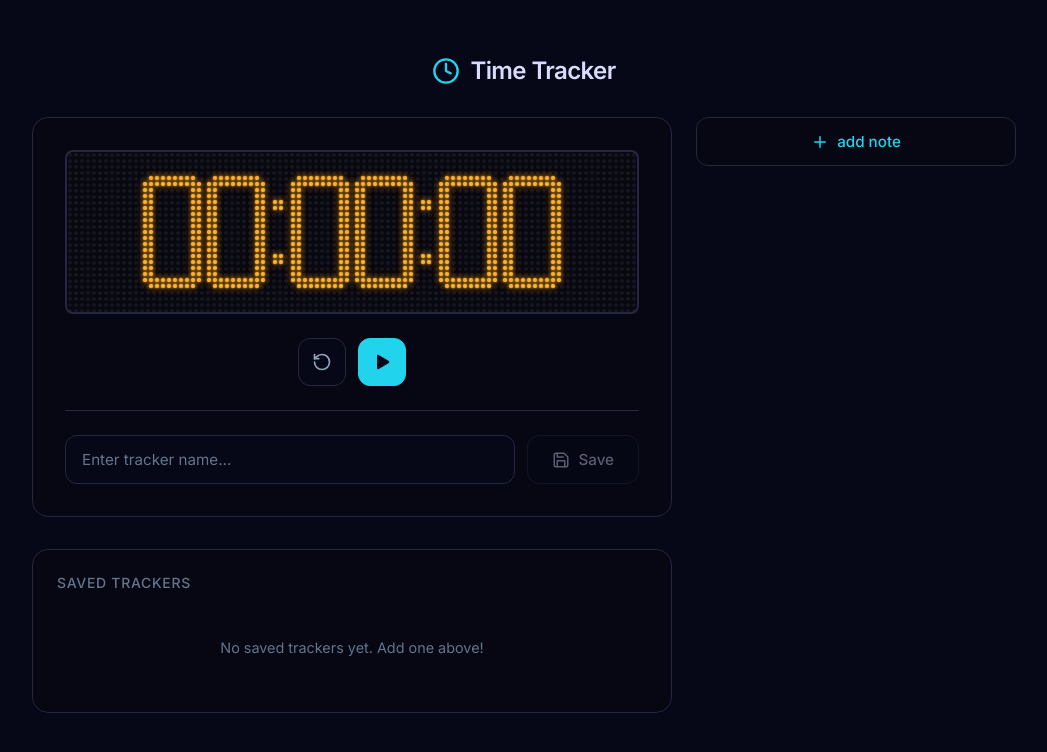
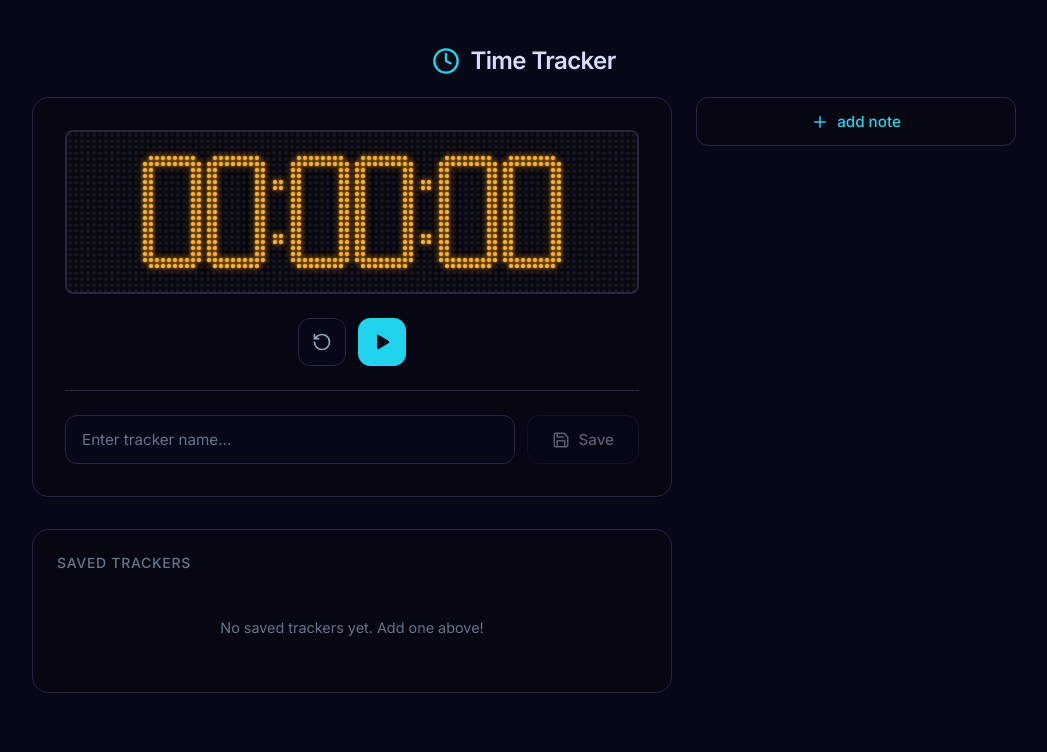
Before and after one commit to AlekseyPolishchuk/time-tracker, a React (Vite) app: page / in a window 1280 px wide. Shown: the top 752 px of the page, without its empty margins (116-1163 px from the left). Built offline with nearby package versions, Linux system fonts and the light colour scheme.

Commit message:
Update screenshot and header padding

```diff
--- a/src/App.module.css
+++ b/src/App.module.css
@@ -23,7 +23,7 @@
 
 .header {
     text-align: center;
-    padding: 32px 0;
+    padding: 22px 0;
 }
 
 .title {
```
Also changed, not shown: 1 other file (tests, documents, lock files or other folders).
